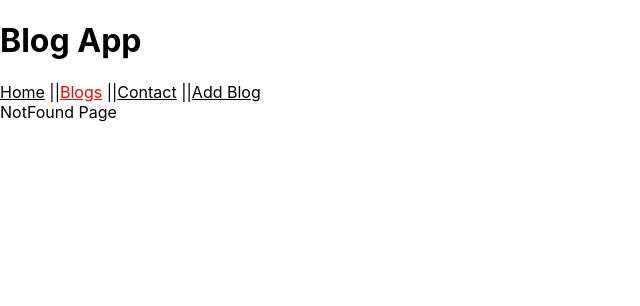
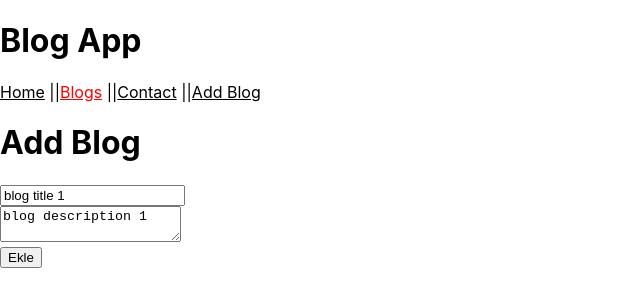
Before and after one commit to zaferuzun/blog-app, a React (Create React App) app: page /blogs/edit/1 in a window 1280 px wide. Shown: the top 306 px of the page, without its empty margins (0-640 px from the left). Built offline with nearby package versions, Linux system fonts and the light colour scheme.

Commit message:
edit details added

```diff
--- a/src/components/Blogs/BlogDetails.js
+++ b/src/components/Blogs/BlogDetails.js
@@ -6,7 +6,7 @@ const BlogDetails = () => {
   const { id } = useParams(); // ← URL'deki :id buraya gelir
 
   const blog = useSelector((state) =>
-    state.blogs.find((b) => b.id === (id))
+    state.blogs.find((b) => b.id == id)
   );
 
   console.log(blog);
--- a/src/components/Blogs/BlogForm.js
+++ b/src/components/Blogs/BlogForm.js
@@ -3,12 +3,13 @@ import React, { useState } from 'react'
 const BlogForm = (props) => {
 
 
-    const [title,setTitle] = useState('');
-    const [description,setDescription] = useState('');
+    const [title,setTitle] = useState(props.title!=undefined?props.title:'');
+    const [description,setDescription] = useState(props.description!=undefined?props.description:'');
 
 
     const onSubmitEvent=(e)=>{
         e.preventDefault();
+        console.log(title, description);
         props.onSubmit({
             title:title,
             description:description,
--- a/src/components/Blogs/BlogListItem.js
+++ b/src/components/Blogs/BlogListItem.js
@@ -5,7 +5,7 @@ const BlogListItem = ({id,title,description}) => {
   return (
     <>
         <li>
-           Başlık: {title} - <Link to = {`/blogs/${id}`} >dasda</Link>
+           Başlık: {title} - <Link to = {`/blogs/${id}`} >Details</Link>  - <Link to = {`/blogs/edit/${id}`} >Edit</Link>
         </li>
         <li>
            Açıklama: {description}
--- /dev/null
+++ b/src/components/Blogs/EditBlogPage.js
@@ -0,0 +1,28 @@
+import React from 'react'
+import BlogForm from './BlogForm'
+import { editBlog } from '../../actions/blogs'
+import { useSelector,useDispatch } from 'react-redux';
+import { useParams,useNavigate } from 'react-router-dom'
+
+const EditBlogPage = (props) => {
+  const dispatch = useDispatch();
+  const navigate = useNavigate();
+
+  const { id } = useParams(); // ← URL'deki :id buraya gelir
+
+  const blogRedux = useSelector((state) =>
+    state.blogs.find((b) => b.id == id)
+  );
+
+  return (
+    <div>
+        <h1>Add Blog</h1>
+        <BlogForm  {...blogRedux} onSubmit={(blog)=>{
+            dispatch(editBlog(blogRedux.id,blog));
+            navigate('/blogs');
+        }}/>
+    </div>
+  )
+}
+
+export default EditBlogPage
--- a/src/routers/AppRouter.js
+++ b/src/routers/AppRouter.js
@@ -7,6 +7,7 @@ import Contact from '../components/Home/Contact';
 import NotFound from '../components/Errors/NotFound';
 import Header from '../components/Home/Header';
 import AddBlogPage from '../components/Blogs/AddBlogPage';
+import EditBlogPage from '../components/Blogs/EditBlogPage';
 
 
 
@@ -19,6 +20,7 @@ export const AppRouter = () => {
           <Route path="/" element ={<HomePage/>}/>
           <Route path="/blogs" element = {<BlogList/>}/>
           <Route path="/blogs/:id" element = {<BlogDetails/>}/>
+          <Route path="/blogs/edit/:id" element = {<EditBlogPage/>}/>
           <Route path="/create" element = {<AddBlogPage/>}/>
           <Route path="/contact" element = {<Contact/>}/>
           <Route path="*" element = {<NotFound/>}/>
```
